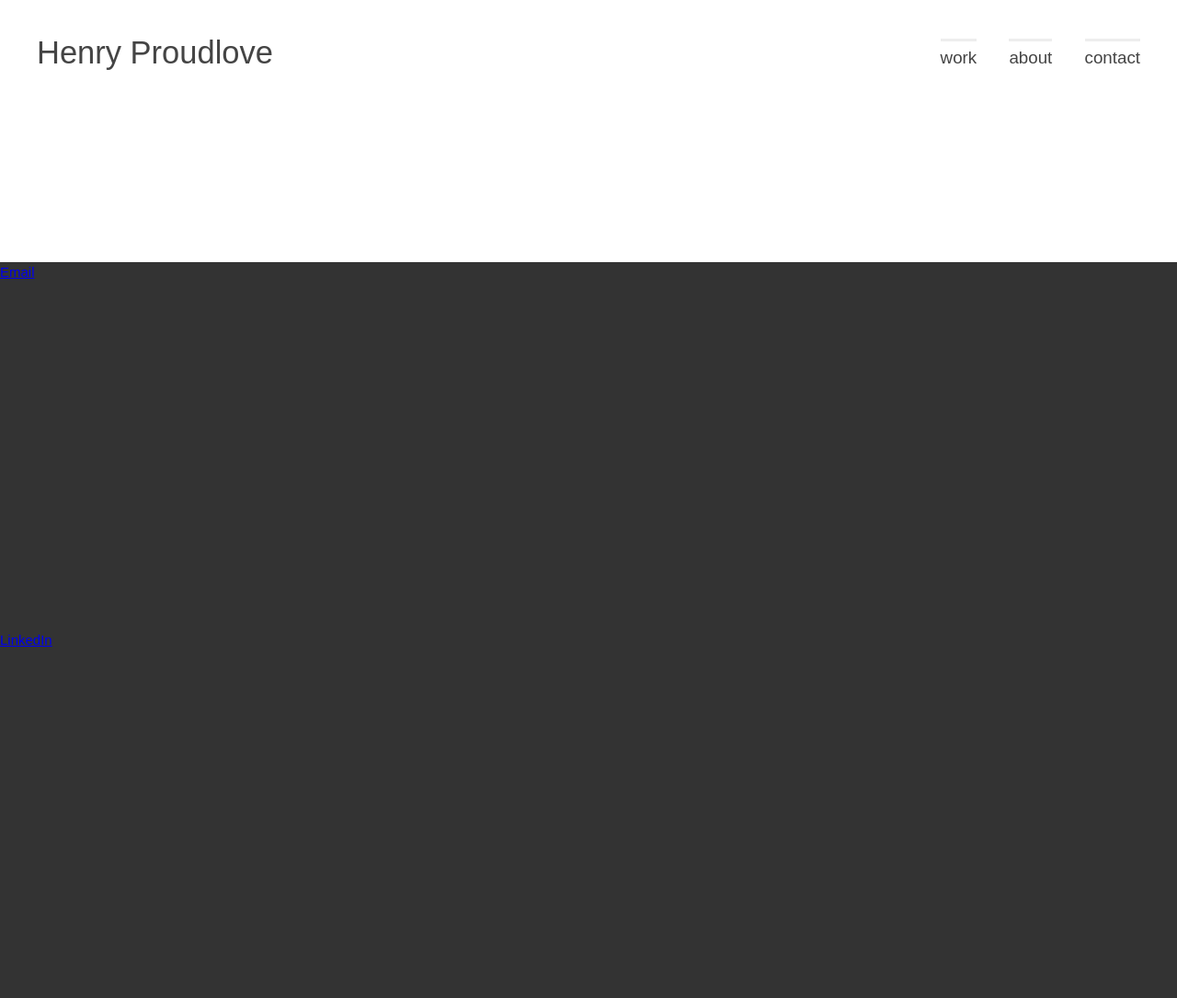
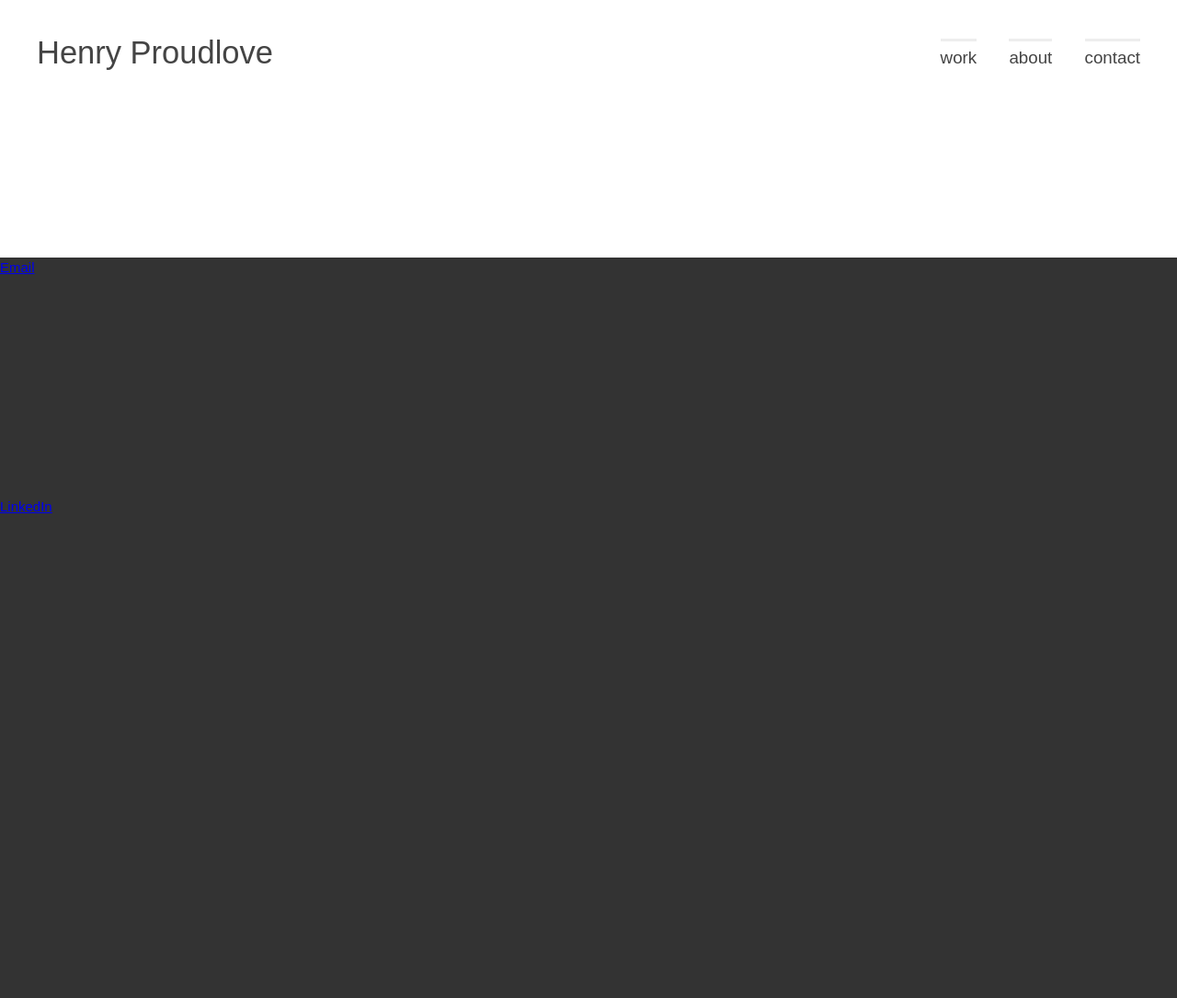
Before and after one commit to henry-proudlove/Portfolio, a PHP site: page / in a window 1280 px wide. Shown: the whole page at 92% size. After the commit the page ends 558 px from the top, so only its background shows below. Run offline with PHP 8.4, Linux system fonts and the light colour scheme; some libraries are stand-ins or nearby versions.

Commit message:
contact page layout

```diff
--- a/css/main.css
+++ b/css/main.css
@@ -124,6 +124,12 @@
  *
  */
 
+#container.contact{
+	position: absolute;
+	width: 100%;
+	height: 100%;
+}
+
 #content{
 	margin: 0;
 }
@@ -162,6 +168,8 @@
 	padding-top: 0.1em;
 }
 
+
+
 /*
  *
  * Nav padding
@@ -197,8 +205,13 @@
 	}
 
 	#site-header{
+		height: 35%;
+		/*margin: 40px;
+		padding-bottom: 12%;*/
+	}
+
+	#site-header #wrapper{
 		margin: 40px;
-		padding-bottom: 12%;
 	}
 
 	#site-title{
@@ -272,7 +285,7 @@
  */
 
 #content.contact{
-	height: 100%;
+	height: 65%;
 	position: absolute;
 	width: 100%;
 }
--- a/index.html
+++ b/index.html
@@ -18,14 +18,16 @@
 	<script type="text/javascript" src="http://fast.fonts.com/jsapi/6debb9f6-678b-474d-b007-9fa2baf9b402.js"></script>
     </head>
     <body>
-    	<div id="container">
+    	<div id="container" class="contact">
         	<header id="site-header" class="clearfix">
+        		<div id="wrapper">
 					<h1 id="site-title">Henry Proudlove</h1>
 					<nav id="site-nav">
 						<a class="nav-item">work</a>
 						<a class="nav-item">about</a>
 						<a class="nav-item">contact</a>
 					</nav><!--#site-nav-->
+				</div><!--#wrapper-->
         	</header><!--#site-header-->
 
         	<!--<section id="content" class="thumbs clearfix">
```
Lines whose indentation alone changed are shown as unchanged.
